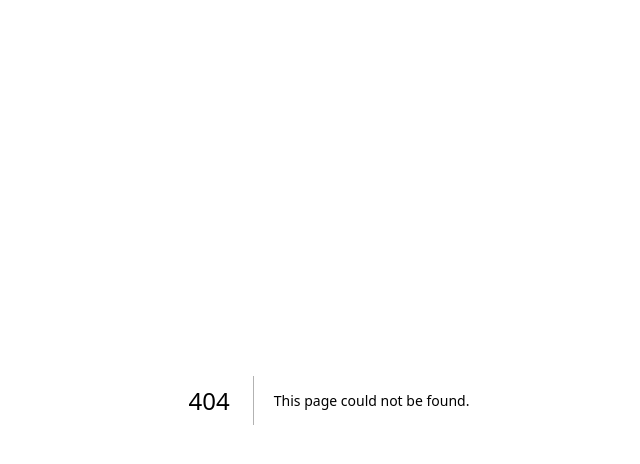
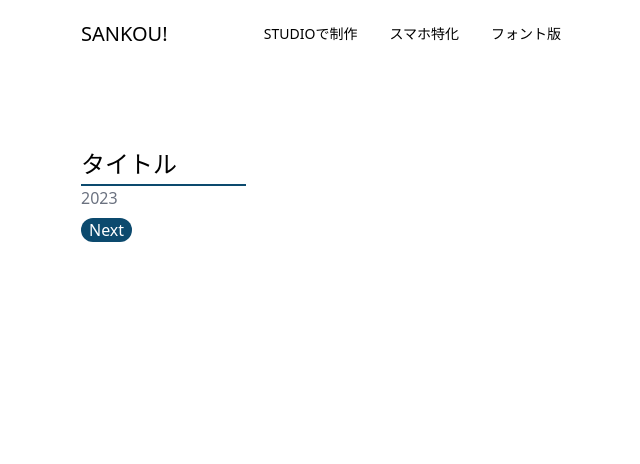
Before and after one commit to Shoyu15/dev-notion-blog, a Next.js app: page /posts/1 in a window 1280 px wide. Before the commit this address had no page. Shown: the top 464 px of the page, without its empty margins (311-951 px from the left). Built offline with nearby package versions, Linux system fonts and the light colour scheme.

Commit message:
一覧ページ作成、詳細のスタイリングまで

```diff
--- /dev/null
+++ b/components/Layout.tsx
@@ -0,0 +1,11 @@
+import React from 'react'
+import { Navbar } from './Layout/Navbar'
+
+export const Layout = ({children}) => {
+  return (
+    <div>
+      <Navbar />
+      {children}
+    </div>
+  )
+}
--- /dev/null
+++ b/components/Layout/Navbar.tsx
@@ -0,0 +1,27 @@
+import Link from "next/link";
+import React from "react";
+
+export const Navbar = () => {
+  return (
+    <nav className="container mx-auto lg:px-2 px-5 lg:w-2/5">
+      <div className="container flex items-center justify-between mx-auto">
+        <Link href="/" className="text-xl font-medium">
+          SANKOU!
+        </Link>
+        <div>
+          <ul className="flex items-center text-sm py-4">
+            <li>
+              <Link href="/" className="block px-4 py-2 hover:text-sky-900 transition-all duration-300">STUDIOで制作</Link>
+            </li>
+            <li>
+              <Link href="/" className="block px-4 py-2 hover:text-sky-900 transition-all duration-300">スマホ特化</Link>
+            </li>
+            <li>
+              <Link href="/" className="block px-4 py-2 hover:text-sky-900 transition-all duration-300">フォント版</Link>
+            </li>
+          </ul>
+        </div>
+      </div>
+    </nav>
+  );
+};
--- /dev/null
+++ b/components/Post/SinglePost.tsx
@@ -0,0 +1,35 @@
+import Link from "next/link";
+import React from "react";
+
+type Props = {
+  title: string;
+  description: string;
+  date: string;
+  tags: string[]; //stringの配列型らしい
+  slug: string;
+};
+
+const SinglePost = (props: Props) => {
+  const { title, description, date, tags, slug } = props;
+  return (
+    <article className="lg:w-1/2 bg-sky-900 mb-8 mx-auto rounded-md p-5 shadow-2xl hover:shadow-none hover:translate-y-1 transition-all duration-300">
+      <div className="flex items-center gap-3">
+        <Link href={`/posts/${slug}`}>
+          <h2 className="text-gray-100 text-2xl font-medium mb-2">{title}</h2>
+        </Link>
+        <div className="text-gray-100">{date}</div>
+        {tags.map((tag) => (
+          <span
+            key={tag}
+            className="text-gray-100 bg-gray-500 rounded-md px-2 pb-1 font-medium"
+          >
+            {tag}
+          </span>
+        ))}
+      </div>
+      <p className="text-gray-100">{description}</p>
+    </article>
+  );
+};
+
+export default SinglePost;
--- a/pages/_app.tsx
+++ b/pages/_app.tsx
@@ -1,6 +1,11 @@
-import '@/styles/globals.css'
-import type { AppProps } from 'next/app'
+import { Layout } from "@/components/Layout";
+import "@/styles/globals.css";
+import type { AppProps } from "next/app";
 
 export default function App({ Component, pageProps }: AppProps) {
-  return <Component {...pageProps} />
+  return (
+    <Layout>
+      <Component {...pageProps} />
+    </Layout>
+  );
 }
--- a/pages/index.tsx
+++ b/pages/index.tsx
@@ -1,17 +1,40 @@
+import SinglePost from "@/components/Post/SinglePost";
 import { getAllPosts } from "@/lib/notionAPI";
+import Head from "next/head";
 
 export const getStaticProps = async () => {
   const allPosts = await getAllPosts();
 
   return {
     props: {
-      allPosts : allPosts //←同じ名前の時は allPosts, のみでいい
+      allPosts: allPosts, //←同じ名前の時は allPosts, のみでいい
     },
     revalidate: 60 * 60 * 6,
-  }
+  };
 };
 
 export default function Home({ allPosts }) {
-  console.log(allPosts)
-  return <h1>Hello</h1>;
+  return (
+    <div>
+      <Head>
+        <title>Notion Blog</title>
+      </Head>
+      <main className="container w-full mx-auto mt-16">
+        <h1 className="text-5xl font-medium text-center mb-16">
+          Notion Blog 🚀
+        </h1>
+        {allPosts.map((post) => (
+          <div key={post.id} className="mx-4">
+            <SinglePost
+              title={post.title}
+              description={post.description}
+              date={post.date}
+              tags={post.tags}
+              slug={post.slug}
+            />
+          </div>
+        ))}
+      </main>
+    </div>
+  );
 }
--- /dev/null
+++ b/pages/posts/[slug].tsx
@@ -0,0 +1,15 @@
+import React from "react";
+
+const Post = () => {
+  return (
+    <section className="container lg:px-2 px-5 h-screen lg:w-2/5 mx-auto mt-20">
+      <h2 className="w-full text-2xl font-me">タイトル</h2>
+      <div className="border-b-2 w-1/3 mt-1 border-sky-900"></div>
+      <span className="text-gray-500">2023</span>
+      <br/>
+      <p className="text-white bg-sky-900 rounded-xl font-medium mt-2 px-2 inline-block ">Next</p>
+    </section>
+  );
+};
+
+export default Post;
```
